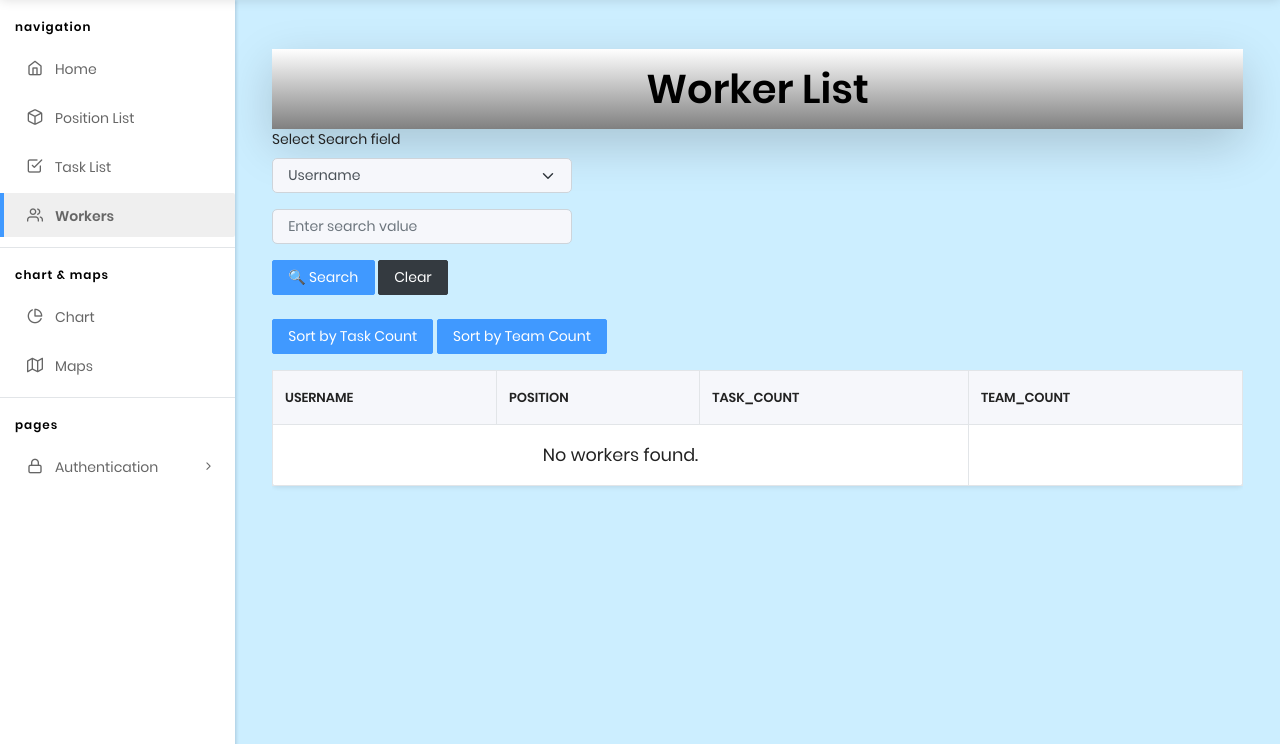
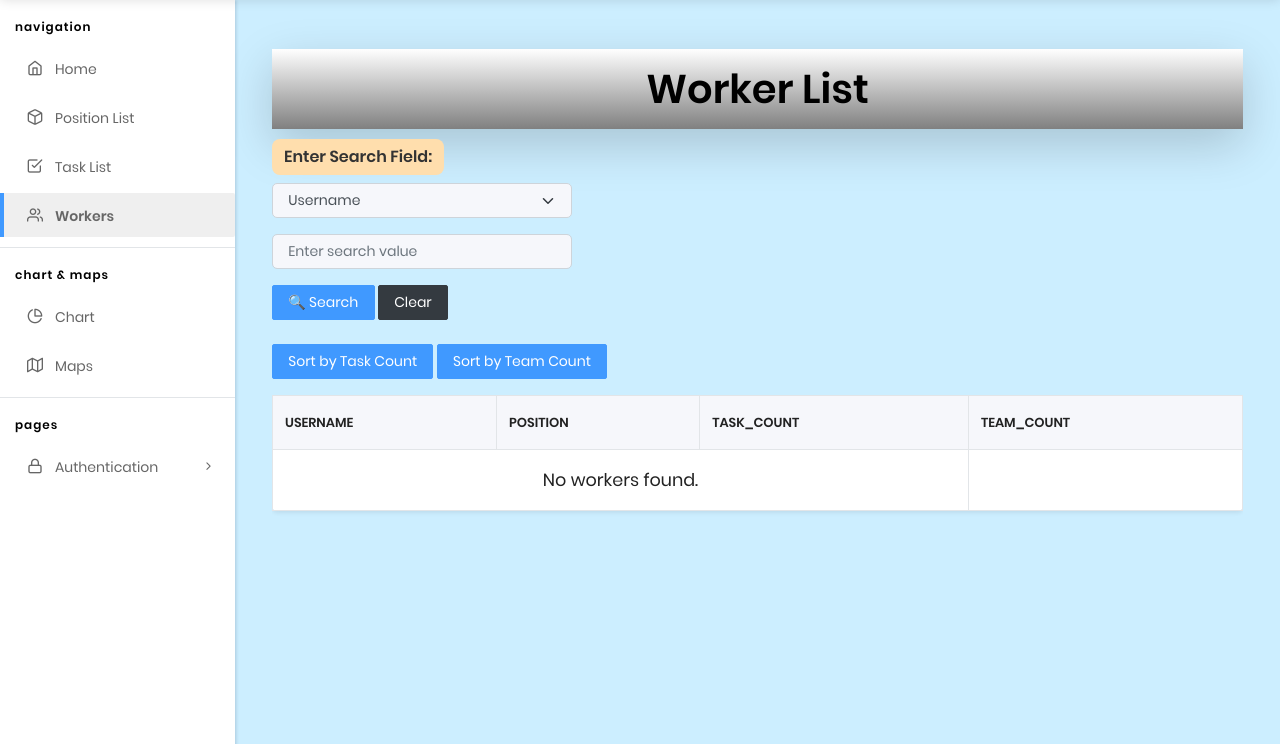
Before and after one commit to Ppllupold/ITCompanyTaskManager, a Django app: page /workers/ in a window 1280 px wide. Shown: the part 56-800 px from the top of the page. Run offline with Django 5.2, Linux system fonts and the light colour scheme; data that the repository does not hold is empty; some libraries are stand-ins or nearby versions.

Commit message:
changed label style

```diff
--- a/taskmanagerApp/forms.py
+++ b/taskmanagerApp/forms.py
@@ -14,7 +14,7 @@ class WorkerSearchForm(forms.Form):
         choices=SEARCH_CHOICES,
         required=False,
         widget=forms.Select(attrs={"class": "form-select"}),
-        label="Select Search field"
+        label=""
     )
 
     search_value = forms.CharField(
--- a/templates/TMapp/worker-list.html
+++ b/templates/TMapp/worker-list.html
@@ -4,17 +4,9 @@
 
 {% block stylesheets %}
   {% include "includes/list_styles.html" %}
-  <style>
-      label {
-          font-weight: bold;
-          font-size: 1rem;
-          color: #444;
-          display: block;
-          margin-bottom: 5px;
-          margin-top: 15px;
-      }
-  </style>
 {% endblock %}
+
+
 
 {% block content %}
   <div class="pcoded-main-container">
@@ -27,6 +19,12 @@
 
 
         <form method="get" class="mb-4" style="max-width: 300px;">
+          <label style="font-weight: bold; font-size: 1rem; color: #333; margin-top: 10px;
+           background: navajowhite;
+           padding: 6px 12px; border-radius: 8px;
+            display: inline-block; margin-bottom: 8px;">
+            Enter Search Field:
+          </label>
           {{ searchForm|crispy }}
           <button type="submit" class="btn btn-primary">🔍 Search</button>
           <a href="{% url 'taskmanager:worker-list' %}" class="btn btn-dark">Clear</a>
```
